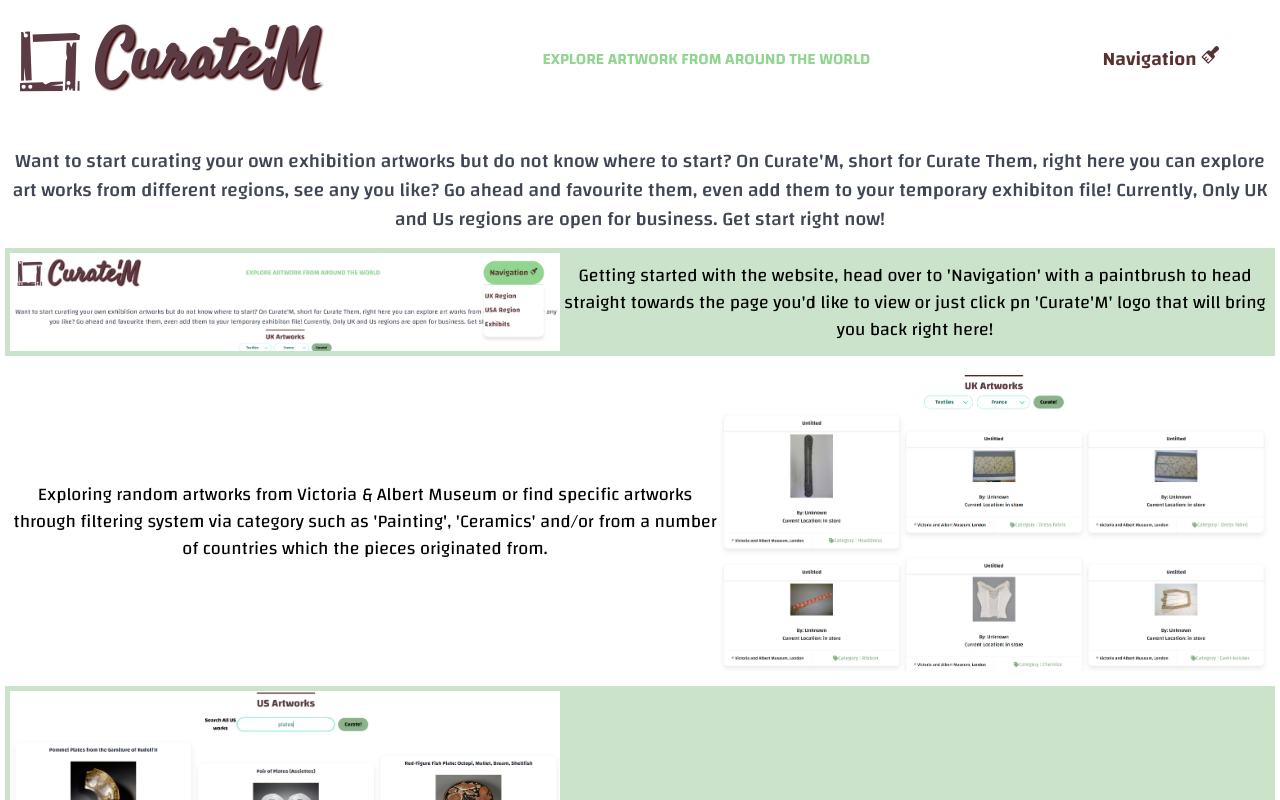
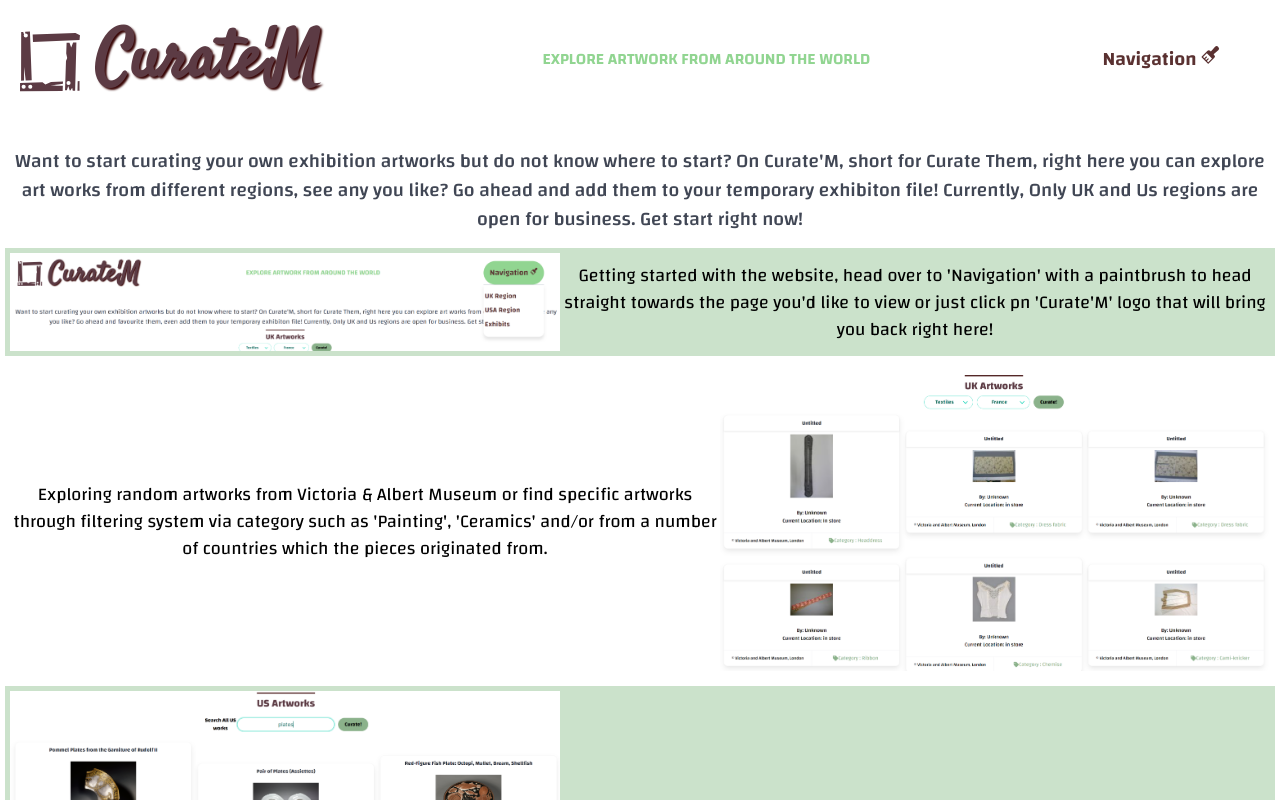
Before and after one commit to berri-puff/curateM, a React (Vite) app: page / in a window 1280 px wide. Shown: the top 800 px of the page. Built offline with nearby package versions, Linux system fonts and the light colour scheme; a web font is replaced by a local one.

Commit message:
corrects minor text in main page

```diff
--- a/src/components/home.jsx
+++ b/src/components/home.jsx
@@ -7,7 +7,7 @@ const Home = () => {
         Want to start curating your own exhibition artworks but do not know
         where to start? On Curate'M, short for Curate Them, right here you can
         explore art works from different regions, see any you like? Go ahead and
-        favourite them, even add them to your temporary exhibiton file!
+        add them to your temporary exhibiton file!
         Currently, Only UK and Us regions are open for business. Get start right
         now!
       </article>
```
